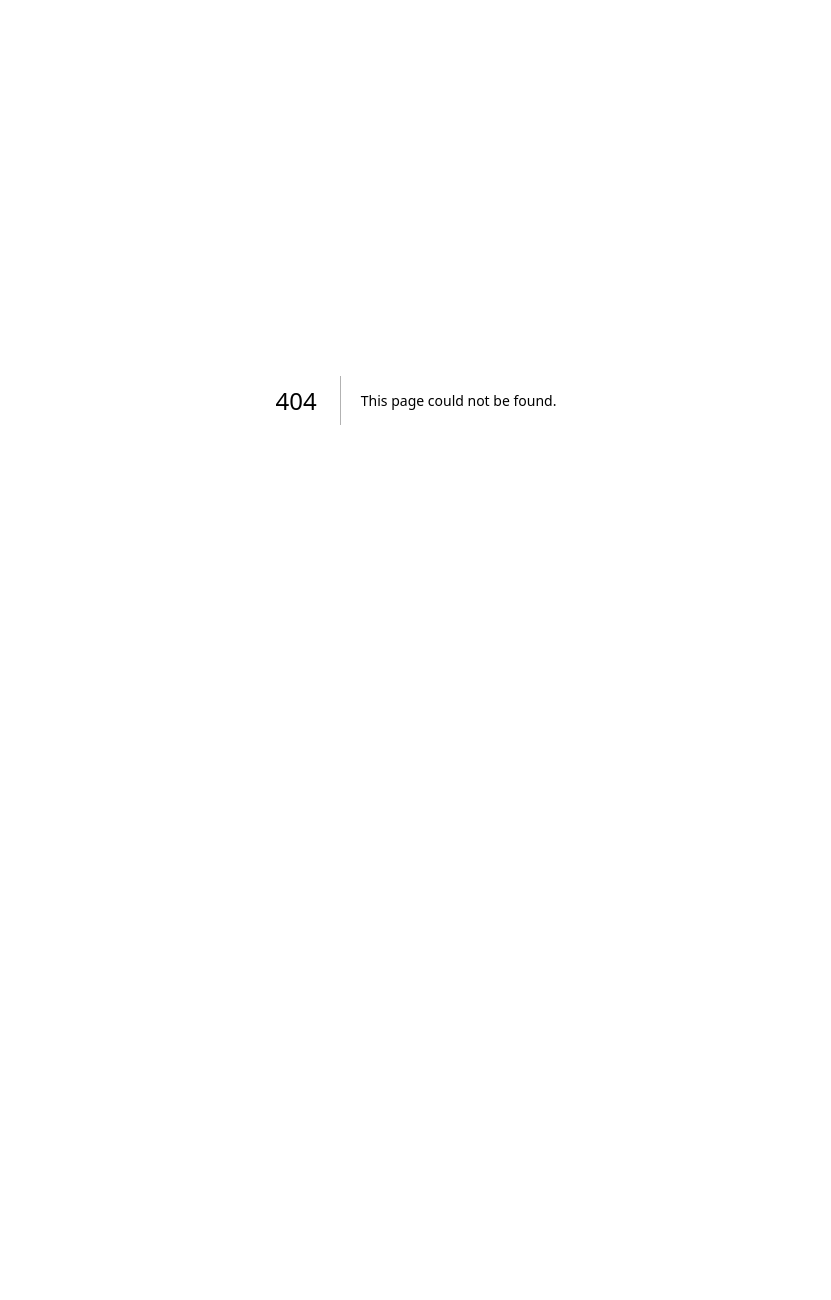
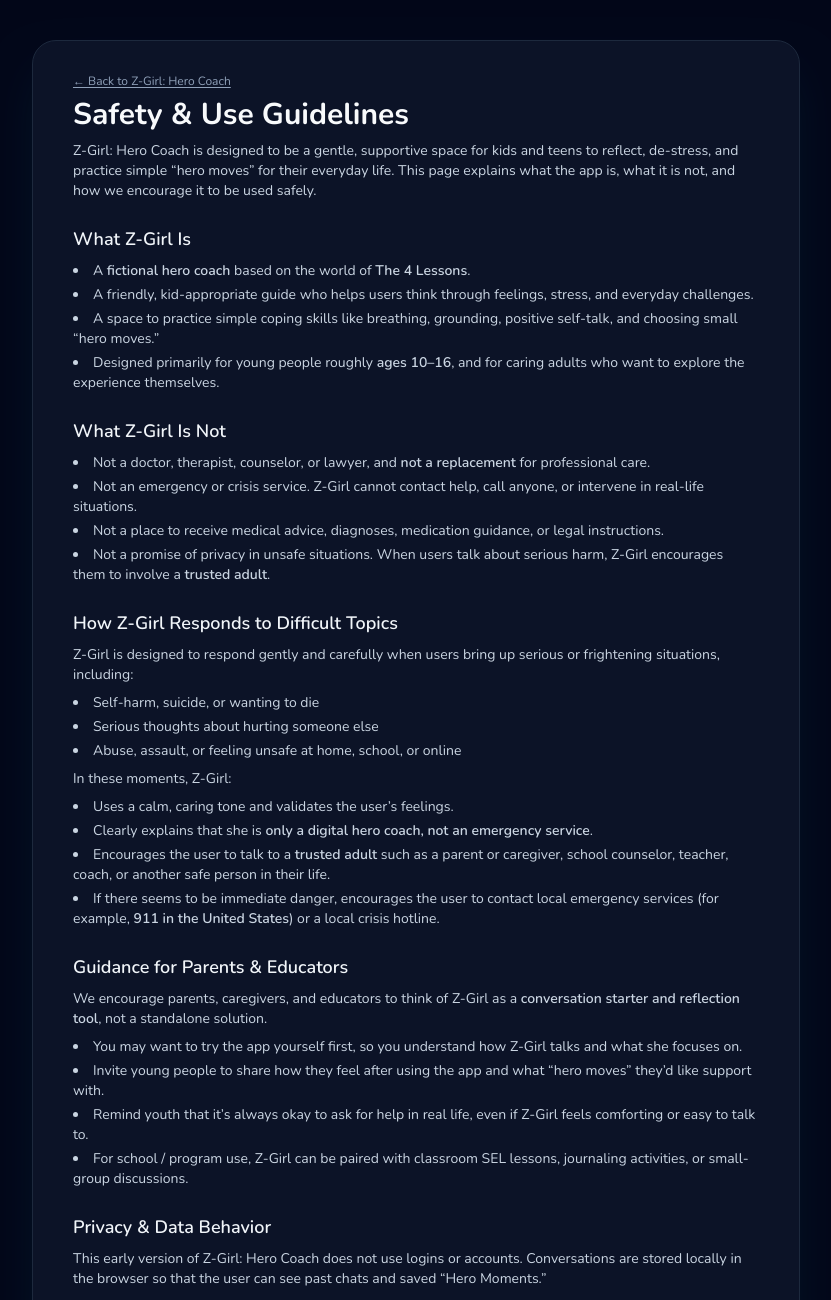
Before and after one commit to lgreene2/zgirl-hero-coach, a Next.js app: page /safety in a window 1280 px wide. Before the commit this address had no page. Shown: the top 1300 px of the page, without its empty margins (224-1055 px from the left). Before the commit the page ends 800 px from the top, so only its background shows below. Built offline with nearby package versions, Linux system fonts and the light colour scheme.

Commit message:
Create SafetyPage with usage guidelines for Z-Girl
This page provides safety and usage guidelines for the Z-Girl: Hero Coach app, including what it is, what it is not, and how it responds to difficult topics.

```diff
--- /dev/null
+++ b/app/safety/page.tsx
@@ -0,0 +1,211 @@
+// app/safety/page.tsx
+import Link from "next/link";
+
+export default function SafetyPage() {
+  return (
+    <main className="min-h-screen bg-slate-950 text-slate-50 flex items-start justify-center px-4 py-10">
+      <div className="w-full max-w-3xl rounded-3xl bg-slate-900/80 border border-slate-800 shadow-2xl shadow-cyan-500/10 px-6 py-6 md:px-10 md:py-8 space-y-6">
+        {/* Header */}
+        <header className="space-y-2">
+          <p className="text-xs text-slate-400">
+            <Link
+              href="/"
+              className="hover:text-slate-100 underline underline-offset-2"
+            >
+              ← Back to Z-Girl: Hero Coach
+            </Link>
+          </p>
+          <h1 className="text-2xl md:text-3xl font-bold text-slate-50">
+            Safety &amp; Use Guidelines
+          </h1>
+          <p className="text-sm text-slate-300 max-w-2xl">
+            Z-Girl: Hero Coach is designed to be a gentle, supportive space for
+            kids and teens to reflect, de-stress, and practice simple “hero
+            moves” for their everyday life. This page explains what the app is,
+            what it is not, and how we encourage it to be used safely.
+          </p>
+        </header>
+
+        {/* Section: What Z-Girl Is */}
+        <section className="space-y-2">
+          <h2 className="text-lg font-semibold text-slate-100">
+            What Z-Girl Is
+          </h2>
+          <ul className="list-disc list-inside space-y-1 text-sm text-slate-300">
+            <li>
+              A <span className="font-semibold">fictional hero coach</span>{" "}
+              based on the world of <span className="font-semibold">The 4 Lessons</span>.
+            </li>
+            <li>
+              A friendly, kid-appropriate guide who helps users think through
+              feelings, stress, and everyday challenges.
+            </li>
+            <li>
+              A space to practice simple coping skills like breathing, grounding,
+              positive self-talk, and choosing small “hero moves.”
+            </li>
+            <li>
+              Designed primarily for young people roughly{" "}
+              <span className="font-semibold">ages 10–16</span>, and for caring
+              adults who want to explore the experience themselves.
+            </li>
+          </ul>
+        </section>
+
+        {/* Section: What Z-Girl Is NOT */}
+        <section className="space-y-2">
+          <h2 className="text-lg font-semibold text-slate-100">
+            What Z-Girl Is Not
+          </h2>
+          <ul className="list-disc list-inside space-y-1 text-sm text-slate-300">
+            <li>
+              Not a doctor, therapist, counselor, or lawyer, and{" "}
+              <span className="font-semibold">not a replacement</span> for
+              professional care.
+            </li>
+            <li>
+              Not an emergency or crisis service. Z-Girl cannot contact help,
+              call anyone, or intervene in real-life situations.
+            </li>
+            <li>
+              Not a place to receive medical advice, diagnoses, medication
+              guidance, or legal instructions.
+            </li>
+            <li>
+              Not a promise of privacy in unsafe situations. When users talk
+              about serious harm, Z-Girl encourages them to involve a{" "}
+              <span className="font-semibold">trusted adult</span>.
+            </li>
+          </ul>
+        </section>
+
+        {/* Section: How Z-Girl Responds to Difficult Topics */}
+        <section className="space-y-2">
+          <h2 className="text-lg font-semibold text-slate-100">
+            How Z-Girl Responds to Difficult Topics
+          </h2>
+          <p className="text-sm text-slate-300">
+            Z-Girl is designed to respond gently and carefully when users bring
+            up serious or frightening situations, including:
+          </p>
+          <ul className="list-disc list-inside space-y-1 text-sm text-slate-300">
+            <li>Self-harm, suicide, or wanting to die</li>
+            <li>Serious thoughts about hurting someone else</li>
+            <li>Abuse, assault, or feeling unsafe at home, school, or online</li>
+          </ul>
+          <p className="text-sm text-slate-300">
+            In these moments, Z-Girl:
+          </p>
+          <ul className="list-disc list-inside space-y-1 text-sm text-slate-300">
+            <li>Uses a calm, caring tone and validates the user’s feelings.</li>
+            <li>
+              Clearly explains that she is{" "}
+              <span className="font-semibold">
+                only a digital hero coach, not an emergency service
+              </span>
+              .
+            </li>
+            <li>
+              Encourages the user to talk to a{" "}
+              <span className="font-semibold">trusted adult</span> such as a
+              parent or caregiver, school counselor, teacher, coach, or another
+              safe person in their life.
+            </li>
+            <li>
+              If there seems to be immediate danger, encourages the user to
+              contact local emergency services (for example,{" "}
+              <span className="font-semibold">911 in the United States</span>) or
+              a local crisis hotline.
+            </li>
+          </ul>
+        </section>
+
+        {/* Section: Guidance for Parents & Educators */}
+        <section className="space-y-2">
+          <h2 className="text-lg font-semibold text-slate-100">
+            Guidance for Parents &amp; Educators
+          </h2>
+          <p className="text-sm text-slate-300">
+            We encourage parents, caregivers, and educators to think of Z-Girl
+            as a{" "}
+            <span className="font-semibold">
+              conversation starter and reflection tool
+            </span>
+            , not a standalone solution.
+          </p>
+          <ul className="list-disc list-inside space-y-1 text-sm text-slate-300">
+            <li>
+              You may want to try the app yourself first, so you understand how
+              Z-Girl talks and what she focuses on.
+            </li>
+            <li>
+              Invite young people to share how they feel after using the app and
+              what “hero moves” they’d like support with.
+            </li>
+            <li>
+              Remind youth that it’s always okay to ask for help in real life,
+              even if Z-Girl feels comforting or easy to talk to.
+            </li>
+            <li>
+              For school / program use, Z-Girl can be paired with classroom
+              SEL lessons, journaling activities, or small-group discussions.
+            </li>
+          </ul>
+        </section>
+
+        {/* Section: Privacy & Data */}
+        <section className="space-y-2">
+          <h2 className="text-lg font-semibold text-slate-100">
+            Privacy &amp; Data Behavior
+          </h2>
+          <p className="text-sm text-slate-300">
+            This early version of Z-Girl: Hero Coach does not use logins or
+            accounts. Conversations are stored locally in the browser so that
+            the user can see past chats and saved “Hero Moments.”
+          </p>
+          <ul className="list-disc list-inside space-y-1 text-sm text-slate-300">
+            <li>
+              Clearing the chat inside the app will remove the visible
+              conversation from that device.
+            </li>
+            <li>
+              Clearing the browser&apos;s local data or using private / incognito
+              mode may remove stored conversations.
+            </li>
+            <li>
+              As the app grows, more detailed privacy information may be added
+              here or on a separate policy page.
+            </li>
+          </ul>
+        </section>
+
+        {/* Section: When in Doubt, Reach Out */}
+        <section className="space-y-2">
+          <h2 className="text-lg font-semibold text-slate-100">
+            When in Doubt, Reach Out
+          </h2>
+          <p className="text-sm text-slate-300">
+            Z-Girl is here to help users feel seen, supported, and a little more
+            hopeful—but real-life heroes are essential too. If you are worried
+            about a young person in your life, please connect them with a
+            trusted adult, school support, or professional help in your
+            community.
+          </p>
+        </section>
+
+        {/* Footer back-link */}
+        <footer className="pt-4 border-t border-slate-800">
+          <p className="text-xs text-slate-500">
+            Ready to return to the app?{" "}
+            <Link
+              href="/"
+              className="text-sky-300 hover:text-sky-200 underline underline-offset-2"
+            >
+              Go back to Z-Girl: Hero Coach
+            </Link>
+          </p>
+        </footer>
+      </div>
+    </main>
+  );
+}
```
